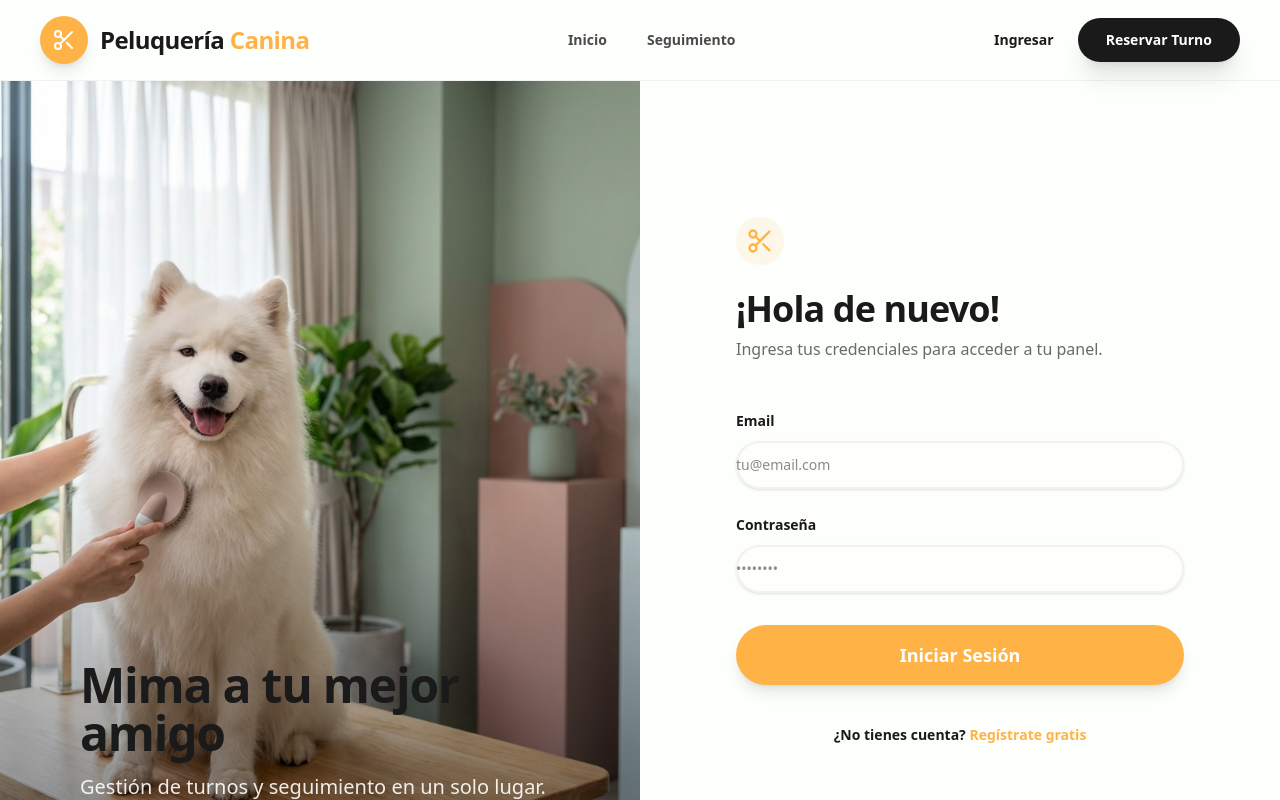
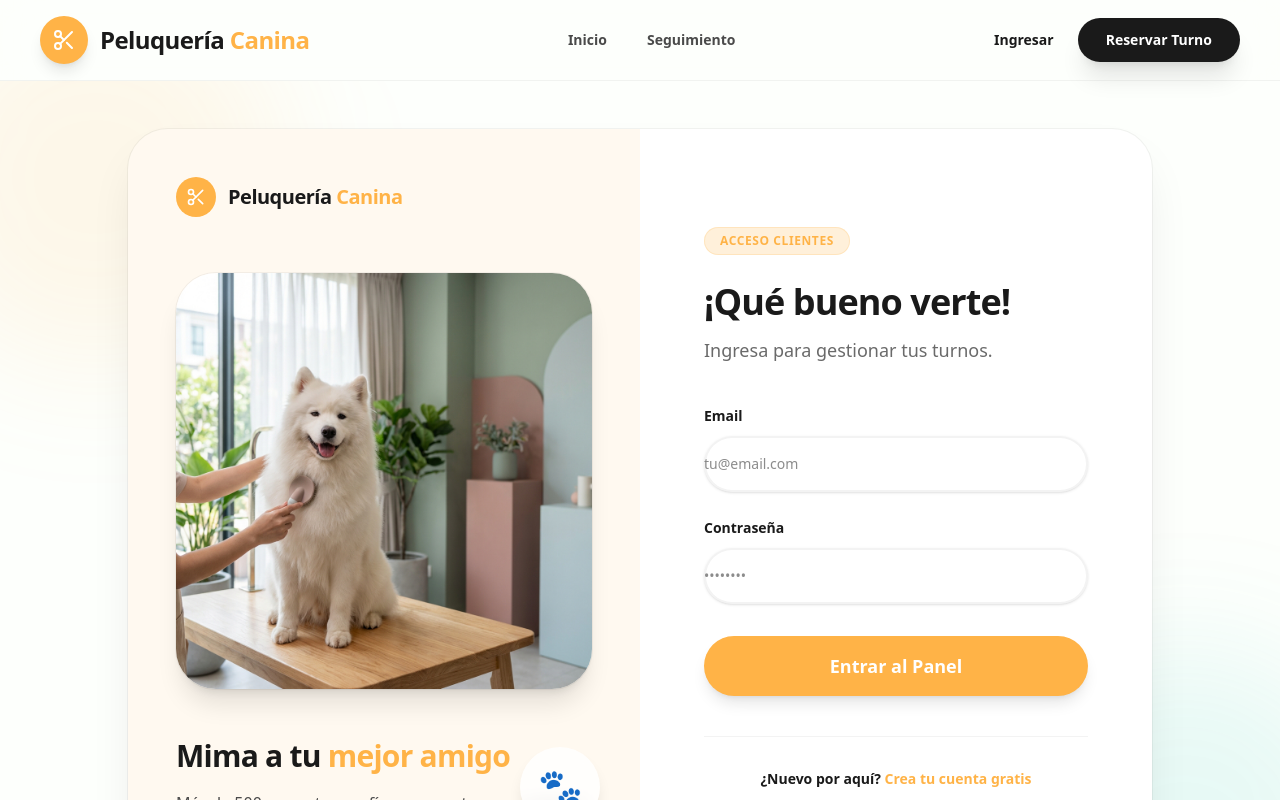
Before and after one commit to Eli1bamboo/pets, a Next.js app: page /login in a window 1280 px wide. Shown: the top 800 px of the page. Built offline with nearby package versions, Linux system fonts and the light colour scheme; no server answers.

Commit message:
style: final redesign of login page for premium look and better ergonomics

```diff
--- a/src/app/login/page.tsx
+++ b/src/app/login/page.tsx
@@ -55,50 +55,73 @@ export default function LoginPage() {
     };
 
     return (
-        <div className="flex min-h-screen bg-background-cream overflow-hidden">
-            {/* Left Side: Desktop Image */}
-            <div className="hidden lg:block lg:w-1/2 relative bg-primary-orange/10">
+        <div className="relative flex min-h-screen items-center justify-center bg-background-cream px-6 py-12 lg:px-8 overflow-hidden">
+            {/* Background Decorations (Hero-style) */}
+            <div className="absolute -top-24 -left-24 h-96 w-96 rounded-full bg-primary-orange/10 blur-3xl" />
+            <div className="absolute -bottom-24 -right-24 h-96 w-96 rounded-full bg-secondary-teal/10 blur-3xl" />
+
+            <div className="relative w-full max-w-5xl">
+                <div className="grid grid-cols-1 lg:grid-cols-2 bg-white rounded-[2.5rem] shadow-2xl shadow-brand-900/10 overflow-hidden ring-1 ring-brand-900/5">
+
+                    {/* Visual Section - Desktop */}
+                    <div className="hidden lg:block relative bg-soft-peach/10 p-12 overflow-hidden">
+                        <div className="absolute top-12 left-12 flex items-center gap-3">
+                            <div className="flex h-10 w-10 items-center justify-center rounded-2xl bg-primary-orange text-white">
+                                <Scissors size={20} />
+                            </div>
+                            <span className="text-xl font-black tracking-tight text-brand-900">
+                                Peluquería <span className="text-primary-orange">Canina</span>
+                            </span>
+                        </div>
+
+                        <div className="mt-24 relative aspect-square rounded-3xl overflow-hidden shadow-xl ring-1 ring-brand-900/5">
                             <Image
                                 src="/login-bg.png"
-                    alt="Pet grooming"
+                                alt="Mascota mimada"
                                 fill
                                 className="object-cover"
                                 priority
                             />
-                <div className="absolute inset-0 bg-gradient-to-t from-black/50 via-transparent to-transparent flex items-end p-20">
+                        </div>
+
+                        <div className="mt-12">
+                            <h3 className="text-3xl font-black text-brand-900 leading-tight">
+                                Mima a tu <span className="text-primary-orange">mejor amigo</span>
+                            </h3>
+                            <p className="mt-4 text-brand-700 font-medium">
+                                Más de 500 mascotas confían en nosotros para verse y sentirse increíbles.
+                            </p>
+                        </div>
+
+                        {/* Floating elements */}
+                        <div className="absolute bottom-10 right-10 flex h-20 w-20 items-center justify-center rounded-full bg-white/80 backdrop-blur shadow-lg animate-bounce">
+                            <span className="text-4xl">🐾</span>
+                        </div>
+                    </div>
+
+                    {/* Auth Section */}
+                    <div className="flex flex-col justify-center p-8 sm:p-12 lg:p-16">
+                        <div className="lg:hidden mb-10 flex flex-col items-center">
+                            <div className="flex h-14 w-14 items-center justify-center rounded-2xl bg-primary-orange text-white mb-4">
+                                <Scissors size={28} />
+                            </div>
+                            <h1 className="text-3xl font-black text-brand-900">Peluquería Canina</h1>
+                        </div>
+
                         <motion.div
                             initial={{ opacity: 0, y: 20 }}
                             animate={{ opacity: 1, y: 0 }}
-                        className="text-white"
+                            transition={{ duration: 0.5 }}
                         >
-                        <h1 className="text-5xl font-black mb-4">Mima a tu mejor amigo</h1>
-                        <p className="text-xl font-medium text-white/90">Gestión de turnos y seguimiento en un solo lugar.</p>
-                    </motion.div>
-                </div>
-            </div>
-
-            {/* Right Side: Auth Form */}
-            <div className="w-full lg:w-1/2 flex items-center justify-center p-8 sm:p-12 lg:p-20 relative">
-                <div className="absolute top-10 left-10 lg:hidden flex items-center gap-2">
-                    <div className="bg-primary-orange text-white p-2 rounded-xl">
-                        <Scissors size={20} />
-                    </div>
-                </div>
-
-                <motion.div
-                    initial={{ opacity: 0, x: 20 }}
-                    animate={{ opacity: 1, x: 0 }}
-                    className="w-full max-w-md"
-                >
-                    <div className="mb-12">
-                        <div className="hidden lg:flex h-12 w-12 items-center justify-center rounded-2xl bg-primary-orange/10 text-primary-orange mb-6">
-                            <Scissors size={28} />
-                        </div>
-                        <h2 className="text-4xl font-black tracking-tight text-brand-900 mb-2">
-                            {isSignUp ? "Únete a la familia" : "¡Hola de nuevo!"}
+                            <div className="mb-10">
+                                <span className="inline-block rounded-full bg-primary-orange/20 px-4 py-1.5 text-xs font-bold uppercase tracking-wider text-primary-orange ring-1 ring-inset ring-primary-orange/20 mb-6">
+                                    {isSignUp ? "Nuevo Registro" : "Acceso Clientes"}
+                                </span>
+                                <h2 className="text-4xl font-extrabold tracking-tight text-brand-900 leading-tight">
+                                    {isSignUp ? "Crea una cuenta" : "¡Qué bueno verte!"}
                                 </h2>
-                        <p className="text-brand-600 font-medium">
-                            {isSignUp ? "Crea tu cuenta para empezar a cuidar a tu mascota." : "Ingresa tus credenciales para acceder a tu panel."}
+                                <p className="mt-3 text-brand-600 font-medium text-lg">
+                                    {isSignUp ? "Comienza hoy el cuidado de tu mascota." : "Ingresa para gestionar tus turnos."}
                                 </p>
                             </div>
 
@@ -136,21 +159,23 @@ export default function LoginPage() {
 
                                 <div className="pt-2">
                                     <Button type="submit" isLoading={loading} className="py-4 text-lg">
-                                {isSignUp ? "Crear Cuenta" : "Iniciar Sesión"}
+                                        {isSignUp ? "Registrar Cuenta" : "Entrar al Panel"}
                                     </Button>
                                 </div>
                             </form>
 
-                    <p className="mt-10 text-center text-sm font-bold text-brand-500">
-                        {isSignUp ? "¿Ya tienes cuenta? " : "¿No tienes cuenta? "}
+                            <div className="mt-10 border-t border-brand-900/5 pt-8 text-center text-sm font-bold text-brand-500">
+                                {isSignUp ? "¿Ya eres parte de la familia? " : "¿Nuevo por aquí? "}
                                 <button
                                     onClick={() => setIsSignUp(!isSignUp)}
-                            className="text-primary-orange hover:text-brand-900 transition-colors"
+                                    className="text-primary-orange hover:text-brand-900 transition-colors font-black"
                                 >
-                            {isSignUp ? "Inicia sesión ahora" : "Regístrate gratis"}
+                                    {isSignUp ? "Inicia sesión" : "Crea tu cuenta gratis"}
                                 </button>
-                    </p>
+                            </div>
                         </motion.div>
+                    </div>
+                </div>
             </div>
         </div>
     );
--- a/src/components/atoms/Input.tsx
+++ b/src/components/atoms/Input.tsx
@@ -26,7 +26,7 @@ export const Input = React.forwardRef<HTMLInputElement, InputProps>(
                 <input
                     ref={ref}
                     className={cn(
-                        'block w-full rounded-2xl border-0 py-3 text-brand-900 ring-2 ring-inset ring-brand-900/5 placeholder:text-brand-400 focus:ring-2 focus:ring-inset focus:ring-primary-orange sm:text-sm sm:leading-6 transition-all duration-200 bg-white/50 hover:bg-white',
+                        'block w-full rounded-2xl border-0 py-4 text-brand-900 ring-2 ring-inset ring-brand-900/5 placeholder:text-brand-400 focus:ring-2 focus:ring-inset focus:ring-primary-orange sm:text-sm sm:leading-6 transition-all duration-200 bg-white/50 hover:bg-white',
                         LeftIcon && 'pl-11',
                         RightIcon && 'pr-11',
                         error && 'ring-red-300 focus:ring-red-500',
```
Lines whose indentation alone changed are shown as unchanged.
